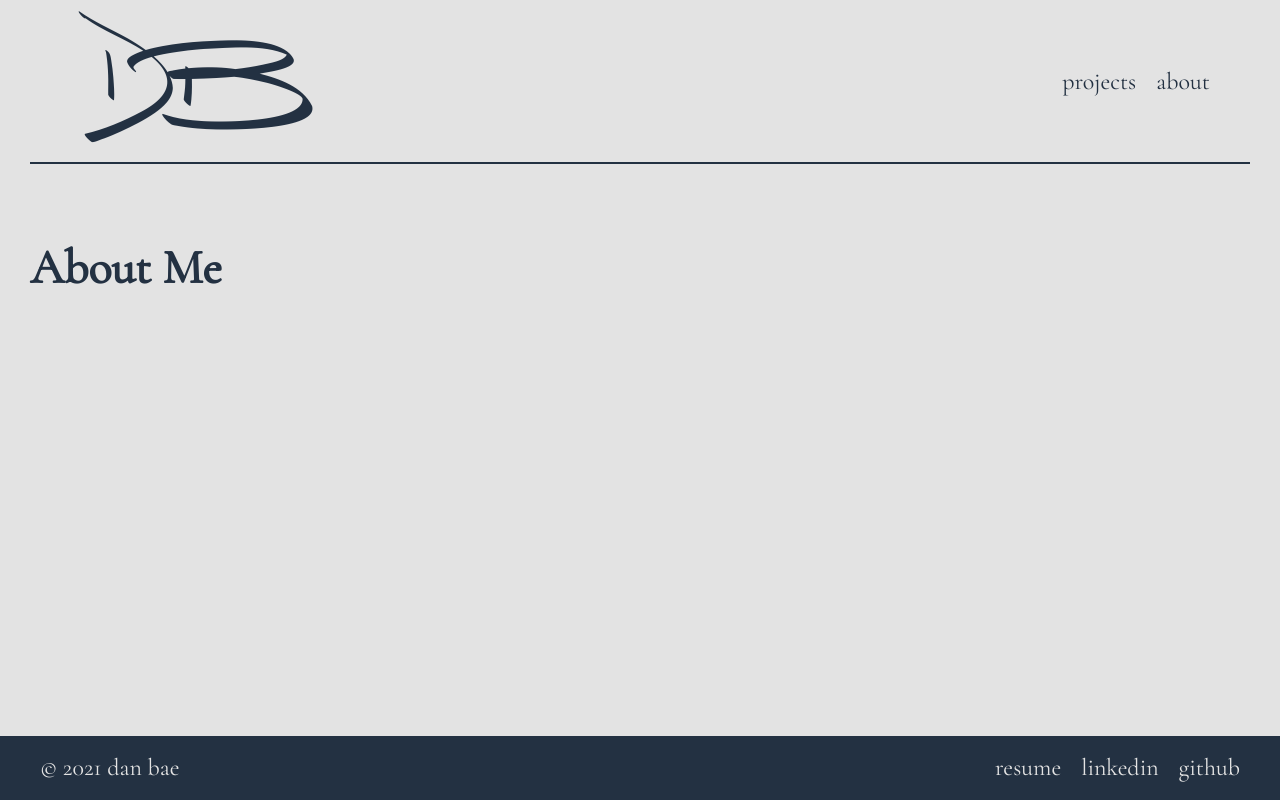
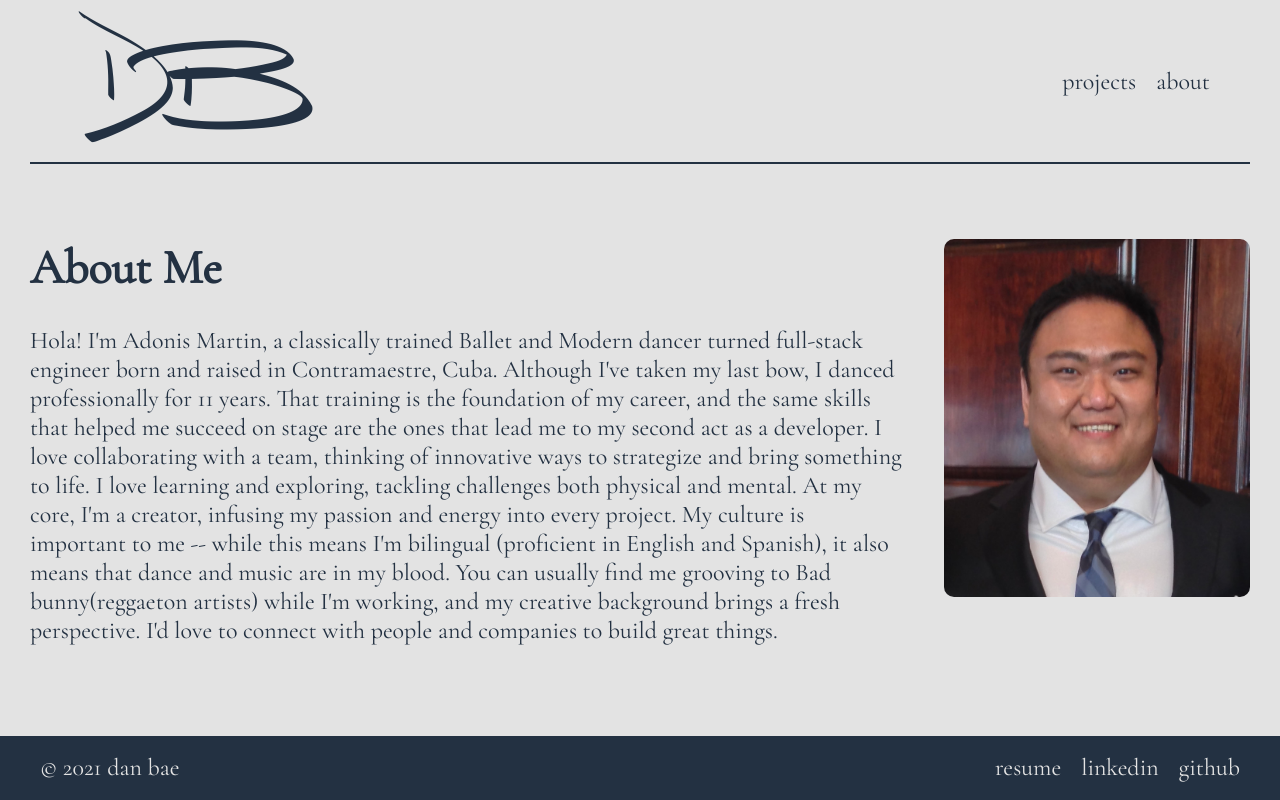
Before and after one commit to dbae82/next-portfolio, a Next.js app: page /about in a window 1280 px wide. Built offline with nearby package versions, Linux system fonts and the light colour scheme.

Commit message:
edit: adds placeholders about me section and picture

```diff
--- a/pages/about.js
+++ b/pages/about.js
@@ -1,12 +1,21 @@
+import Image from 'next/image'
 import Meta from "../components/Meta"
 
 import aboutStyles from '../styles/about.module.scss'
+import profilePic from '../assets/normal-portrait.jpeg'
 
 const about = () => {
     return (
         <div className={aboutStyles.container}>
             <Meta title='About' />
-            <h1>About Me</h1>
+            <div className={aboutStyles.col1}>
+                <h1>About Me</h1>
+                <br />
+                <p>Hola! I'm Adonis Martin, a classically trained Ballet and Modern dancer turned full-stack engineer born and raised in Contramaestre, Cuba. Although I've taken my last bow, I danced professionally for 11 years. That training is the foundation of my career, and the same skills that helped me succeed on stage are the ones that lead me to my second act as a developer. I love collaborating with a team, thinking of innovative ways to strategize and bring something to life. I love learning and exploring, tackling challenges both physical and mental. At my core, I'm a creator, infusing my passion and energy into every project. My culture is important to me -- while this means I'm bilingual (proficient in English and Spanish), it also means that dance and music are in my blood. You can usually find me grooving to Bad bunny(reggaeton artists) while I'm working, and my creative background brings a fresh perspective. I'd love to connect with people and companies to build great things.</p>
+            </div>
+            <div className={aboutStyles.col2}>
+                <Image src={profilePic} alt='profile-pic' />
+            </div>
         </div>
     )
 }
--- a/styles/about.module.scss
+++ b/styles/about.module.scss
@@ -8,4 +8,22 @@ $secondaryColor: #455d7a;
   overflow: auto;
   font-size: 1.5rem;
   color: $primaryColor;
+  display: flex;
+  justify-content: space-between;
+  flex-direction: row;
 }
+
+.col1 {
+  width: 1000px;
+}
+
+.col2 {
+  width: 350px;
+  margin: 0 0 0 40px;
+
+  img {
+    width: 350px;
+    height: auto;
+    border-radius: 10px;
+  }
+}
```
Also changed, not shown: assets/normal-portrait.jpeg (added).
